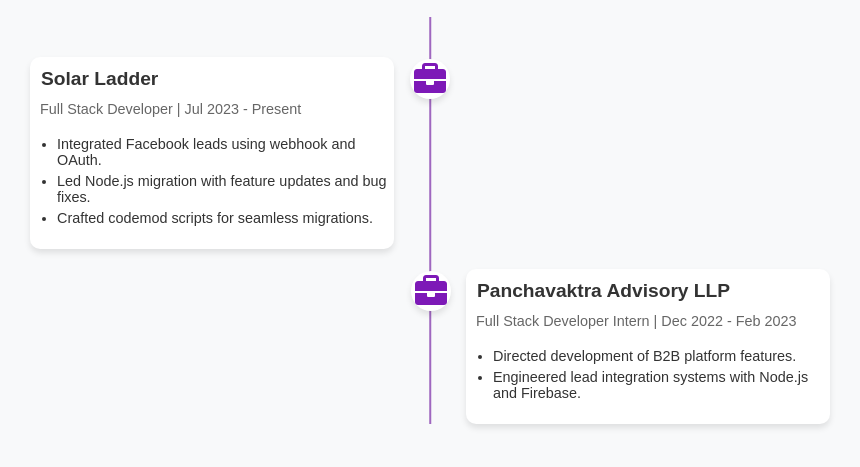
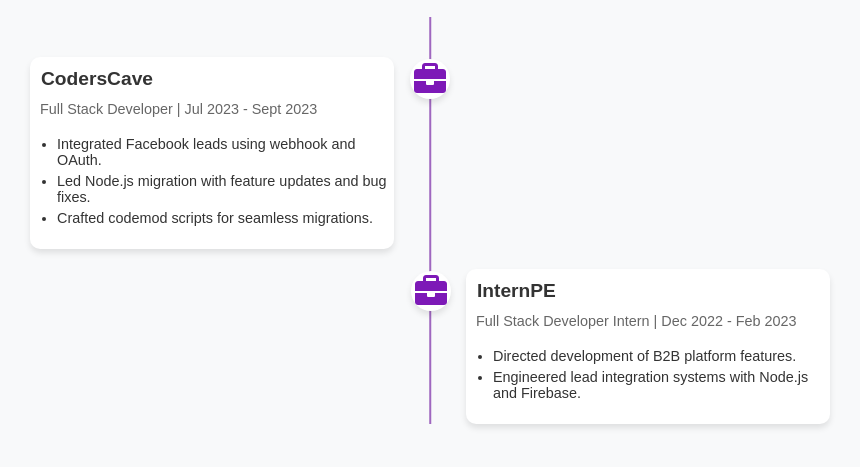
Before and after one commit to Joyline-Rencita-Dsouza/Qualification-Section, a plain HTML site: page index.html in a window 1280 px wide. Shown: the part 149-616 px from the top of the page, without its empty margins (210-1070 px from the left). Drawn offline with Linux system fonts and the light colour scheme.

Commit message:
Update index.html

```diff
--- a/index.html
+++ b/index.html
@@ -24,8 +24,8 @@
         <div class="card left">
           <div class="icon-left"><i class="fas fa-briefcase"></i></div> <!-- Suitcase Icon -->
           <div class="details">
-            <h3>Solar Ladder</h3>
-            <p>Full Stack Developer | Jul 2023 - Present</p>
+            <h3>CodersCave</h3>
+            <p>Full Stack Developer | Jul 2023 - Sept 2023</p>
             <ul>
               <li>Integrated Facebook leads using webhook and OAuth.</li>
               <li>Led Node.js migration with feature updates and bug fixes.</li>
@@ -36,7 +36,7 @@
         <div class="card right">
           <div class="icon-right"><i class="fas fa-briefcase"></i></div> <!-- Suitcase Icon -->
           <div class="details">
-            <h3>Panchavaktra Advisory LLP</h3>
+            <h3>InternPE</h3>
             <p>Full Stack Developer Intern | Dec 2022 - Feb 2023</p>
             <ul>
               <li>Directed development of B2B platform features.</li>
```
